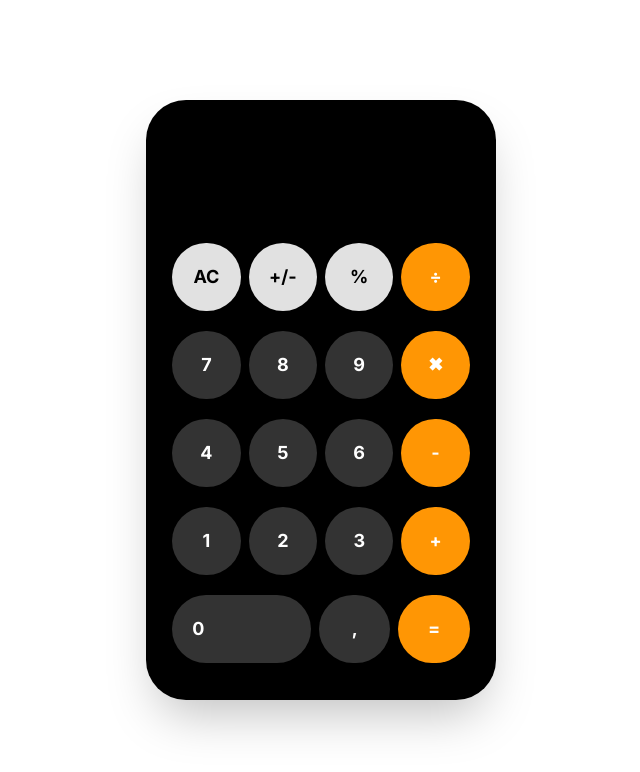
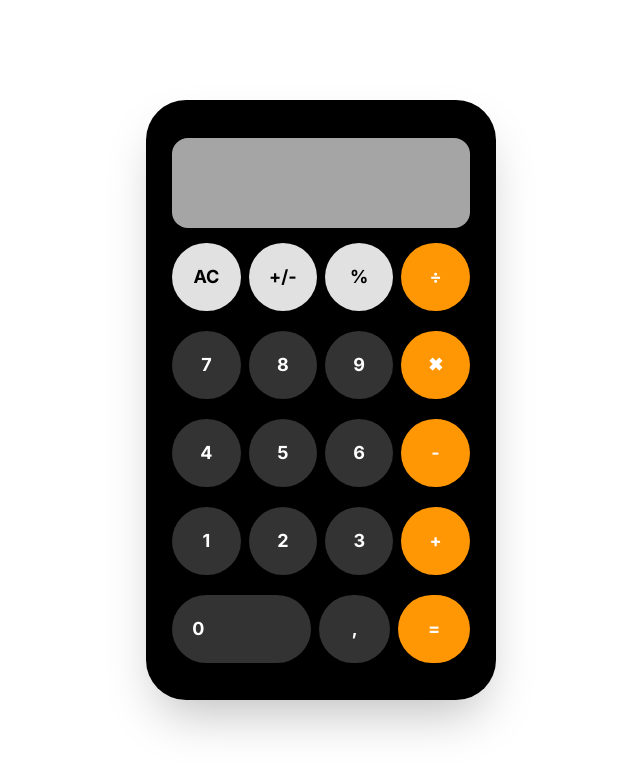
Before and after one commit to metzevandro/Calculator, a Next.js app: page / in a window 1280 px wide. Shown: the top 772 px of the page, without its empty margins (319-959 px from the left). Built offline with nearby package versions, Linux system fonts and the light colour scheme.

Commit message:
adicionado estilos a calculadora

```diff
--- a/src/app/page.js
+++ b/src/app/page.js
@@ -52,7 +52,7 @@ export default function Home() {
   return (
     <section className="flex items-center justify-center h-screen">
       <div className="flex flex-col rounded-[40px] items-center justify-center w-[350px] h-[600px] bg-black shadow-2xl">
-        <div className="flex text-4xl w-[85%] h-[15%] flex-row text-white justify-end items-end mb-[15px]">
+        <div className="bg-gray p-4 rounded-2xl flex text-4xl w-[85%] h-[15%] flex-row text-black justify-end items-end mb-[15px]">
           {result || input}
         </div>
         <div className="w-[85%] flex flex-col gap-5 text-white">
```
